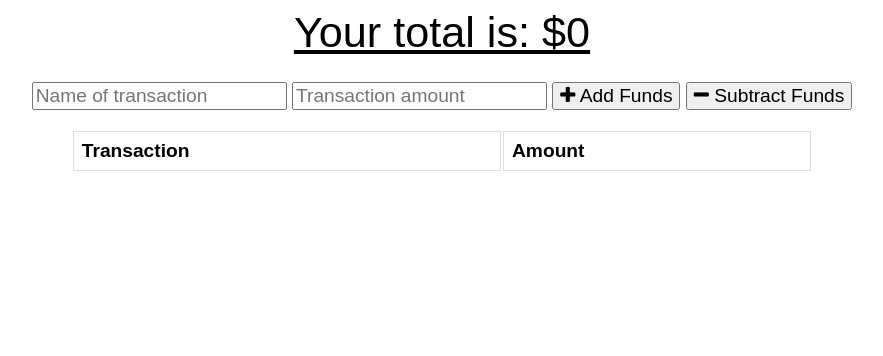
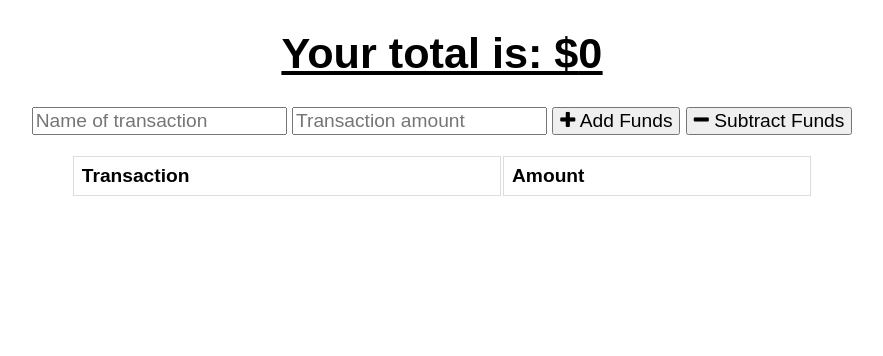
Before and after one commit to jdmarty/boundlessBudgets, a website: page public/index.html in a window 1280 px wide. Shown: the whole page, without its empty margins (198-1081 px from the left). Drawn offline with nearby package versions, Linux system fonts and the light colour scheme; no server answers.

```diff
--- a/public/index.html
+++ b/public/index.html
@@ -14,19 +14,19 @@
 </head>
 <body>
   <div class="wrapper">
-    <div class="total">
-      <div class="total">Your total is: $<span id="total">0</span></div>
-    </div>
+    <header class="total">
+      <h1 class="total">Your total is: $<span id="total">0</span></h1>
+    </header>
 
-    <div class="form">
+    <section class="form">
       <input type="text" id="t-name" placeholder="Name of transaction" />
       <input type="number" min="0" id="t-amount" placeholder="Transaction amount" />
       <button id="add-btn"><i class="fa fa-plus buttons"></i> Add Funds</button>
       <button id="sub-btn"><i class="fa fa-minus"></i> Subtract Funds</button>
       <p class="error"></p>
-    </div>
+    </section>
 
-    <div class="transactions">
+    <section class="transactions">
       <table>
         <thead>
           <th>Transaction</th>
@@ -36,7 +36,7 @@
 
         </tbody>
       </table>
-    </div>
+    </section>
 
     <canvas id="myChart"></canvas>
   </div>
--- a/public/service-worker.js
+++ b/public/service-worker.js
@@ -52,7 +52,7 @@
 self.addEventListener("fetch", function (evt) {
   // cache successful requests to the API
   if (evt.request.url.includes("/api/")) {
-    consolee.log("[Service Worker] Fetch (data)", evt.request.url);
+    console.log("[Service Worker] Fetch (data)", evt.request.url);
     evt.respondWith(
       caches
         //open the data cache
```
Also changed, not shown: public/js/index.js (+15 -4 lines).
